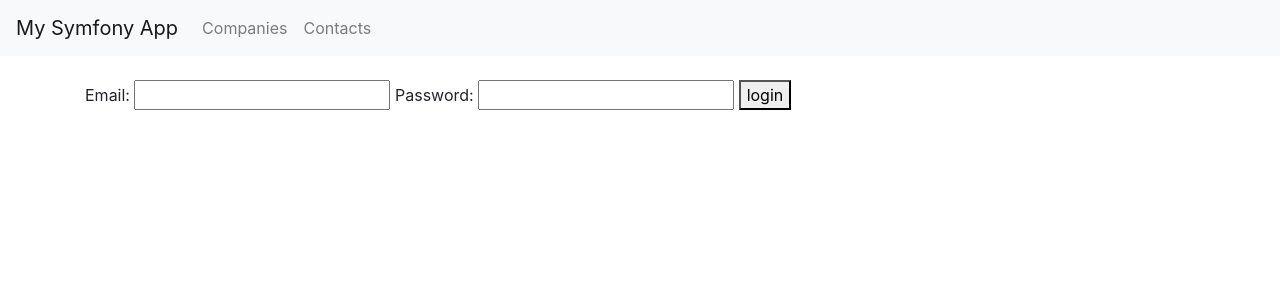
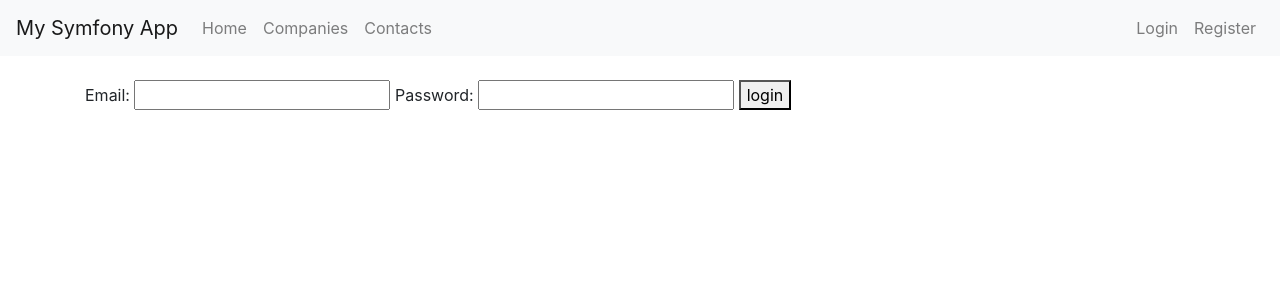
Before and after one commit to ta4toDev/customer, a Symfony app: template symfony/templates/login/index.html.twig in a window 1280 px wide. Shown: the top 300 px of the page. Run offline with Twig, Linux system fonts and the light colour scheme; the template is opened without the code that fills it, so the values that code supplies are empty; some libraries are stand-ins or nearby versions.

Commit message:
add homepage

```diff
--- a/symfony/src/Controller/ContactController.php
+++ b/symfony/src/Controller/ContactController.php
@@ -11,7 +11,7 @@ use Symfony\Component\HttpFoundation\Request;
 use Symfony\Component\HttpFoundation\Response;
 use Symfony\Component\Routing\Annotation\Route;
 
-#[Route('/contact')]
+#[Route('/admin/contact')]
 class ContactController extends AbstractController
 {
     #[Route('/', name: 'app_contact_index', methods: ['GET'])]
--- a/symfony/templates/base.html.twig
+++ b/symfony/templates/base.html.twig
@@ -15,11 +15,31 @@
     <div class="collapse navbar-collapse" id="navbarNav">
         <ul class="navbar-nav mr-auto">
             <li class="nav-item">
+                <a class="nav-link" href="{{ path('app_homepage') }}">Home</a>
+            </li>
+            <li class="nav-item">
                 <a class="nav-link" href="{{ path('app_company_index') }}">Companies</a>
             </li>
             <li class="nav-item">
                 <a class="nav-link" href="{{ path('app_contact_index') }}">Contacts</a>
             </li>
+        </ul>
+        <ul class="navbar-nav ml-auto">
+            {% if app.user %}
+                <li class="nav-item">
+                    <a class="nav-link" href="{{ path('app_logout') }}">Logout</a>
+                </li>
+                <li class="nav-item">
+                    <a class="nav-link disabled" href="#">Logged in as {{ app.user.email }}</a>
+                </li>
+            {% else %}
+                <li class="nav-item">
+                    <a class="nav-link" href="{{ path('app_login') }}">Login</a>
+                </li>
+                <li class="nav-item">
+                    <a class="nav-link" href="{{ path('app_register') }}">Register</a>
+                </li>
+            {% endif %}
         </ul>
     </div>
 </nav>
--- a/symfony/templates/login/index.html.twig
+++ b/symfony/templates/login/index.html.twig
@@ -1,7 +1,4 @@
-{# templates/login/index.html.twig #}
 {% extends 'base.html.twig' %}
-
-{# ... #}
 
 {% block body %}
     {% if error %}
```
Also changed, not shown: symfony/src/Controller/ApiloginController.php (deleted, +0 -19 lines).
